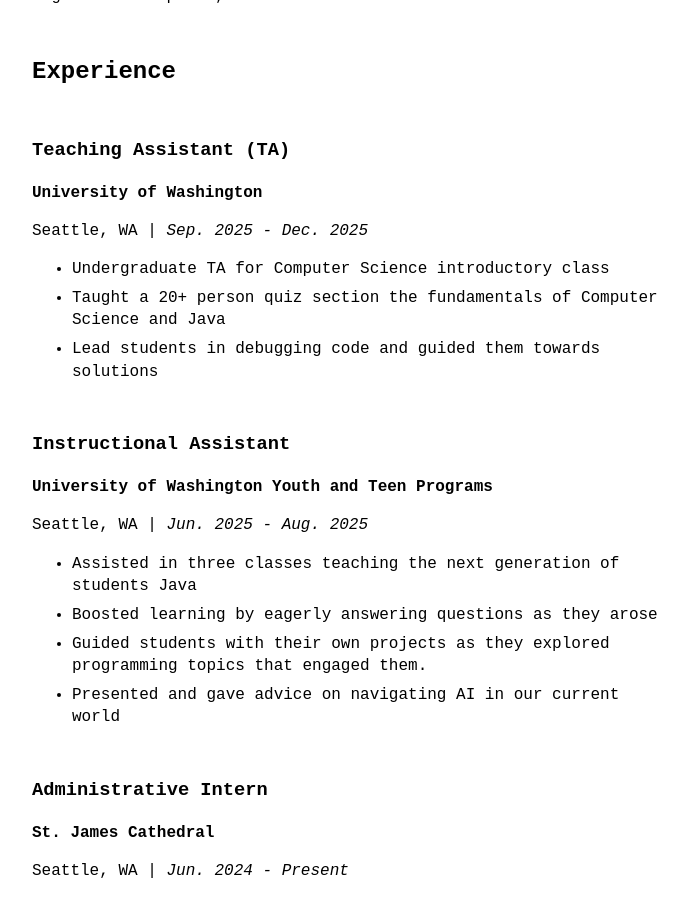
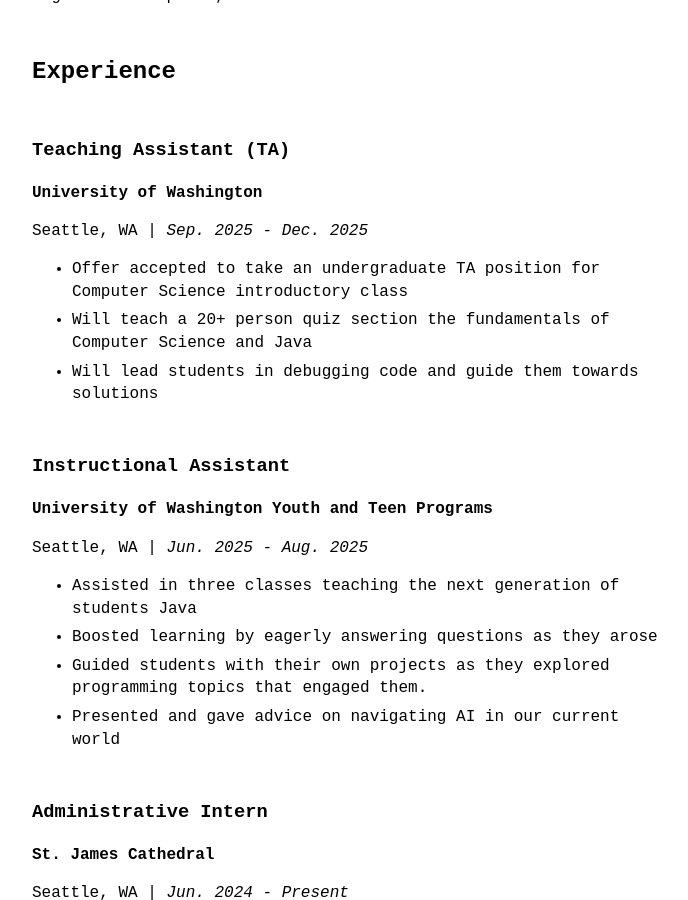
Before and after one commit to jbko6/PersonalWebsiteV5, a Jekyll site: the page built from index.md, in a window 1280 px wide and 900 px high, scrolled down 1583 px. Shown: the whole window, without its empty margins (288-976 px from the left). Built offline with Jekyll 4.4.1, drawn with Linux system fonts in a browser that asks for light colours.

Commit message:
Update resume.yml

```diff
--- a/_data/resume.yml
+++ b/_data/resume.yml
@@ -21,9 +21,9 @@
     employer: University of Washington
     location: Seattle, WA
     details:
-      - Undergraduate TA for Computer Science introductory class
-      - Taught a 20+ person quiz section the fundamentals of Computer Science and Java
-      - Lead students in debugging code and guided them towards solutions
+      - Offer accepted to take an undergraduate TA position for Computer Science introductory class
+      - Will teach a 20+ person quiz section the fundamentals of Computer Science and Java
+      - Will lead students in debugging code and guide them towards solutions
   - position: Instructional Assistant
     years: Jun. 2025 - Aug. 2025
     employer: University of Washington Youth and Teen Programs
```
